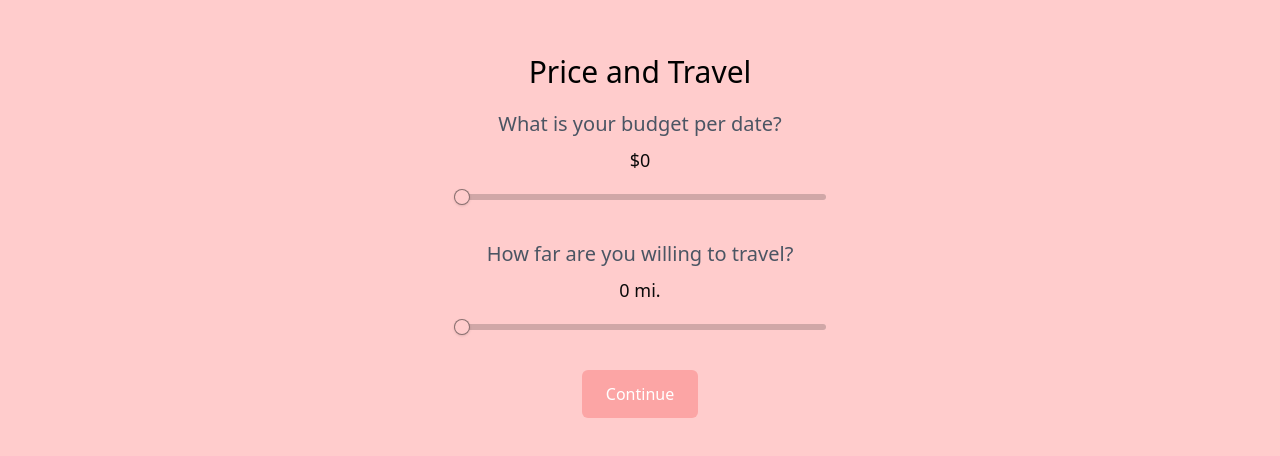
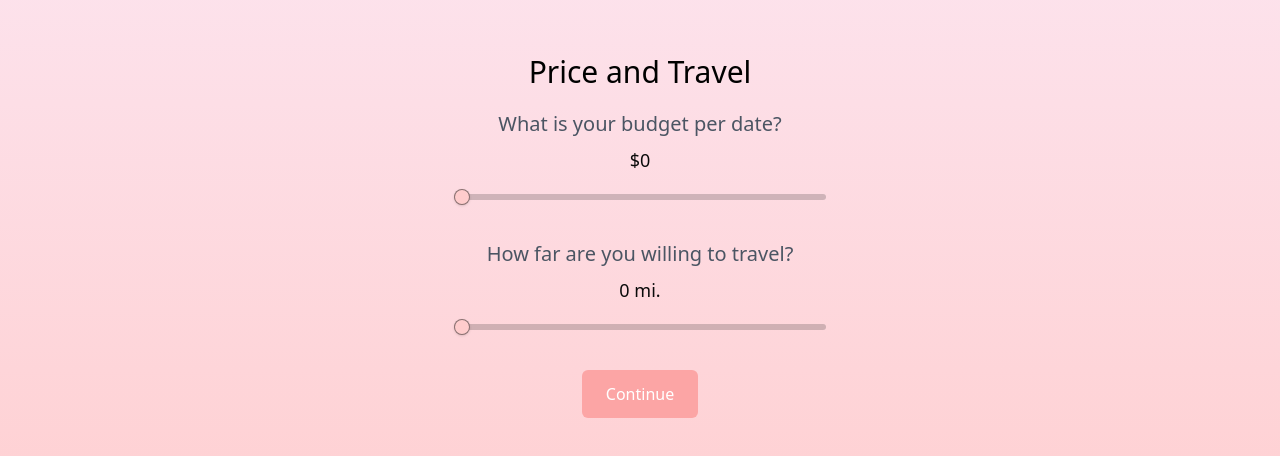
Before and after one commit to austinwright10/DateNightWeb, a Next.js app in the folder date-night/: page /onboarding/TravelAndPricePage in a window 1280 px wide. Shown: the part 164-620 px from the top of the page. Built offline with nearby package versions, Linux system fonts and the light colour scheme.

Commit message:
changed onboard background

```diff
--- a/date-night/src/app/onboarding/layout.tsx
+++ b/date-night/src/app/onboarding/layout.tsx
@@ -3,5 +3,9 @@ export default function OnboardLayout({
 }: Readonly<{
   children: React.ReactNode
 }>) {
-  return <main className='bg-background'>{children}</main>
+  return (
+    <main className='bg-gradient-to-t from-background to-pink-100'>
+      {children}
+    </main>
+  )
 }
```
